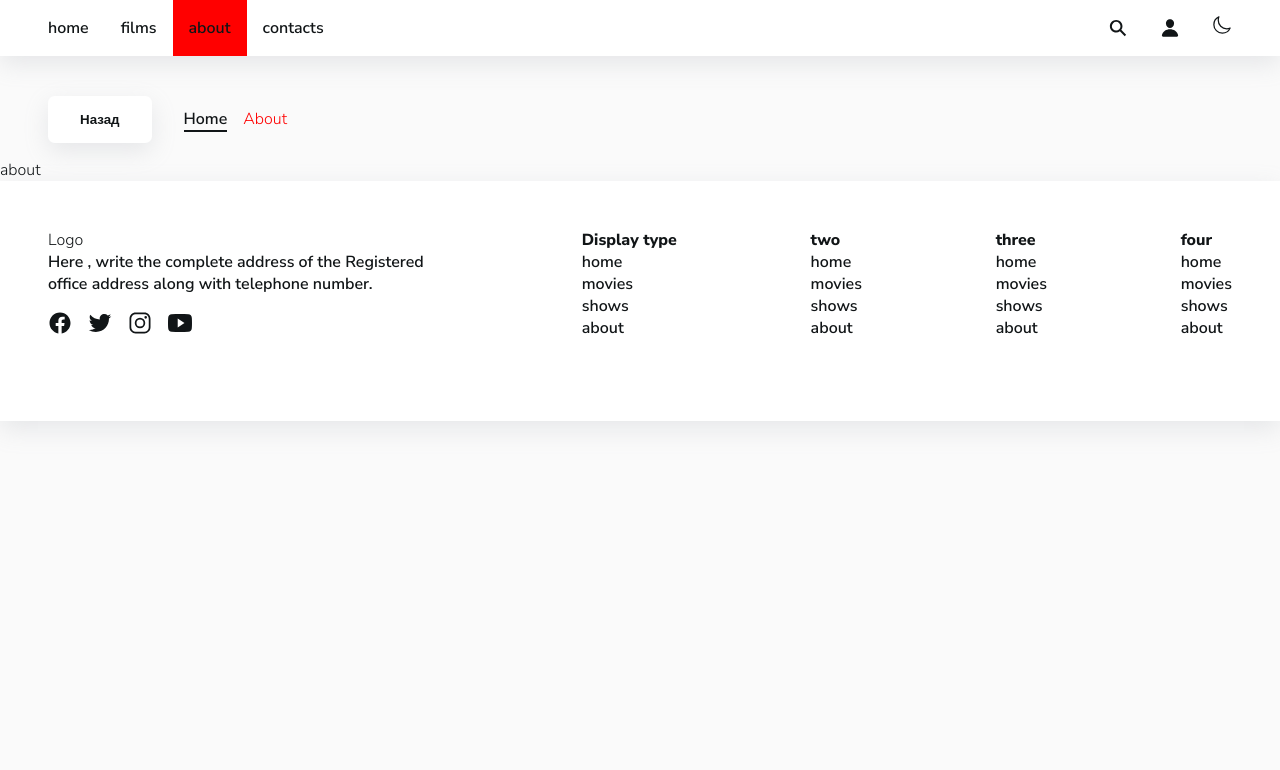
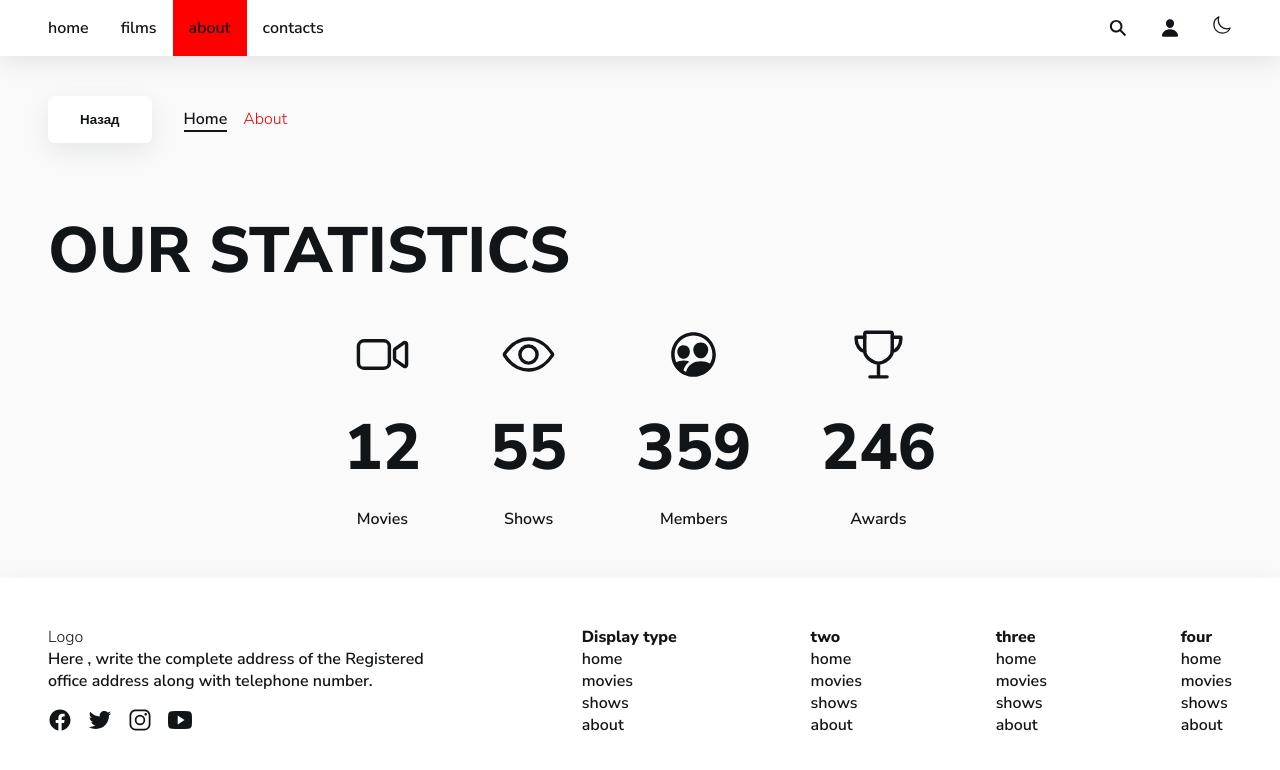
Before and after one commit to Koralldv/kinopoisk, a React (Create React App) app: page /about in a window 1280 px wide. Shown: the top 770 px of the page. Built offline with nearby package versions, Linux system fonts and the light colour scheme; no server answers.

Commit message:
Новый компонент статистики

```diff
--- a/src/Pages/About.jsx
+++ b/src/Pages/About.jsx
@@ -1,5 +1,40 @@
 import React from 'react';
 
+import { Statistics } from '../components/Statistics';
+import {
+    IoVideocamOutline,
+    IoPeopleCircleOutline,
+    IoEyeOutline,
+    IoTrophyOutline,
+} from 'react-icons/io5';
+
+const stats = [
+    {
+        сomp: IoVideocamOutline,
+        amount: 12,
+        title: 'Movies',
+    },
+    {
+        сomp: IoEyeOutline,
+        amount: 55,
+        title: 'Shows',
+    },
+    {
+        сomp: IoPeopleCircleOutline,
+        amount: 359,
+        title: 'Members',
+    },
+    {
+        сomp: IoTrophyOutline,
+        amount: 246,
+        title: 'Awards',
+    },
+];
+
 export const About = () => {
-    return <div>about</div>;
+    return (
+        <>
+            <Statistics stats={stats} />
+        </>
+    );
 };
--- /dev/null
+++ b/src/components/Statistics.jsx
@@ -0,0 +1,60 @@
+import styled from 'styled-components';
+import React from 'react';
+
+export const Statistics = ({ stats }) => {
+    return (
+        <Wrapper>
+            <Title>OUR STATISTICS</Title>
+            <StatList>
+                {stats.map((stat) => (
+                    <StatItem>
+                        <Icon>{React.createElement(stat.сomp, { size: '55px' })}</Icon>
+                        <Amount>{stat.amount}</Amount>
+                        <ItemTitle>{stat.title}</ItemTitle>
+                    </StatItem>
+                ))}
+            </StatList>
+        </Wrapper>
+    );
+};
+
+const Wrapper = styled.div`
+    padding: 3rem;
+    background-color: var(--colors-bg);
+`;
+
+const Title = styled.h2`
+    color: var(--colors-text);
+    font-size: var(--fz-xl);
+    font-weight: var(--fw-bold);
+    padding: 0;
+    margin: 0 0 2rem 0;
+`;
+const StatList = styled.ul`
+    list-style: none;
+    margin: 0 auto;
+    padding: 0;
+    display: flex;
+    justify-content: space-between;
+    width: 50%;
+`;
+const StatItem = styled.li`
+    display: flex;
+    flex-direction: column;
+`;
+const Icon = styled.i`
+    margin: 0 auto;
+`;
+const Amount = styled.span`
+    color: var(--colors-text);
+    font-size: var(--fz-xl);
+    font-weight: var(--fw-bold);
+    text-align: center;
+    margin: 1rem 0;
+`;
+const ItemTitle = styled.span`
+    color: var(--colors-text);
+    font-size: var(--fz-md);
+    font-weight: var(--fw-normal);
+    text-align: center;
+`;
```
